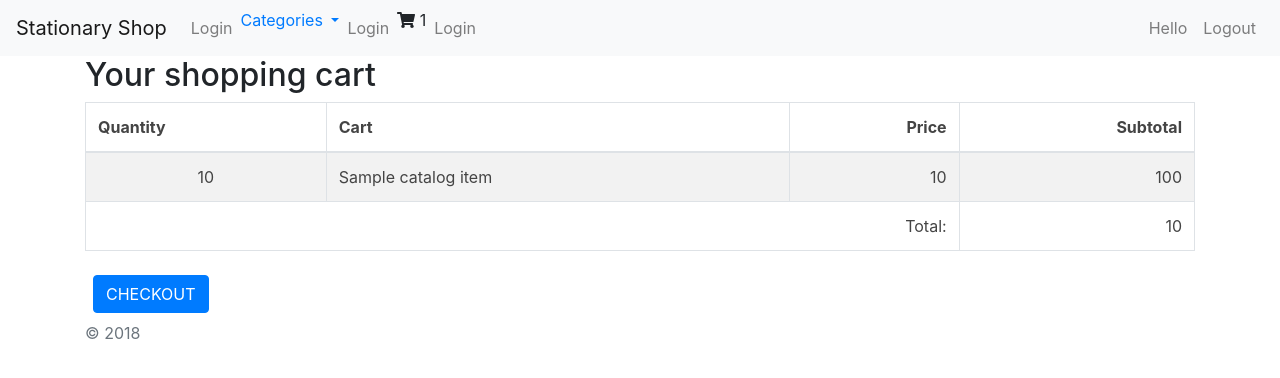
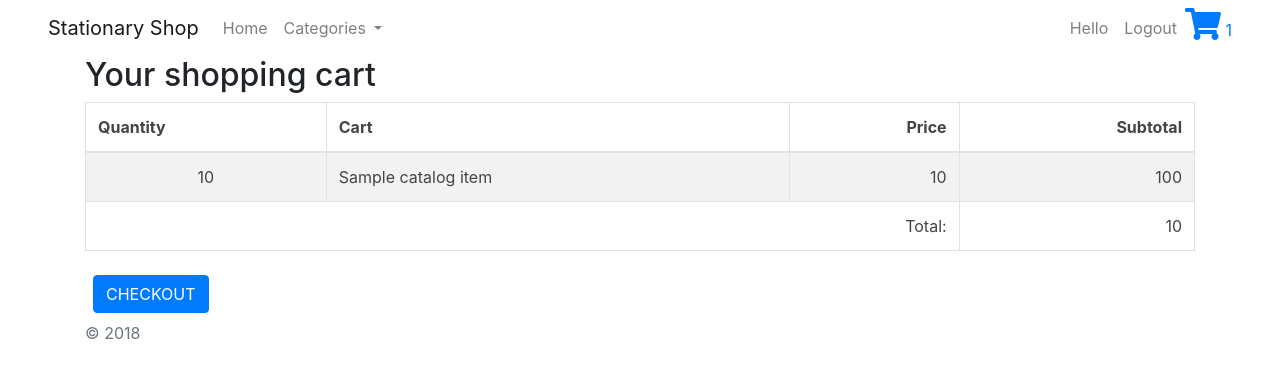
Before and after one commit to maikeulb/stationaryshop, a Python web app: template src/app/templates/cart/index.html in a window 1280 px wide. Shown: the top 378 px of the page. Run offline with Jinja, Linux system fonts and the light colour scheme; the template is opened without the code that fills it: most values are stand-ins (such as "Sample title", 1, 10 or a date in 2020); some libraries are stand-ins or nearby versions.

Commit message:
fix styles

```diff
--- a/src/app/cart/views.py
+++ b/src/app/cart/views.py
@@ -60,9 +60,10 @@
 
     categories = Category.query \
         .order_by(Category.name.desc())
+    cart_items=g.cart.cart_items,
 
     return render_template('cart/index.html',
-                            cart=g.cart,
+                            cart_items=cart_items,
                             categories=categories,
                             cart_total=cart_total)
 
--- a/src/app/catalog/views.py
+++ b/src/app/catalog/views.py
@@ -36,7 +36,6 @@
         db.session.add(g.cart)
 
 
-
 @catalog.route('/', defaults={'id': None})
 @catalog.route('/<int:id>')
 @catalog.route('/index/', defaults={'id': None})
@@ -55,8 +54,9 @@
                 .first_or_404().name
     categories = Category.query \
         .order_by(Category.name.desc())
+    cart_items=g.cart.cart_items
     return render_template('catalog/index.html',
-                            cart=g.cart,
+                            cart_items=cart_items,
                             catalog_items=catalog_items,
                             categories=categories,
                             current_category=current_category)
--- a/src/app/main/views.py
+++ b/src/app/main/views.py
@@ -55,8 +55,10 @@
     categories = Category.query \
         .order_by(Category.name.desc())
 
+    cart_items=g.cart.cart_items
+
     return render_template('main/index.html',
                             catalog_items=catalog_items,
                             categories=categories,
-                            cart=g.cart,
+                            cart_items=cart_items,
                             current_category=current_category)
--- a/src/app/order/views.py
+++ b/src/app/order/views.py
@@ -49,6 +49,7 @@
 def complete():
     categories = Category.query \
         .order_by(Category.name.desc())
+    cart_items = g.cart.cart_items
     return render_template('order/complete.html',
-                            cart=g.cart,
+                            cart_items=cart_items,
                             categories=categories)
--- /dev/null
+++ b/src/app/templates/_cart_component.html
@@ -0,0 +1,11 @@
+{% if cart_items %}
+
+    <li class="nav-item">
+      <a href="{{ url_for('cart.index') }}">
+            <i class="fas fa-shopping-cart fa-2x"></i>
+            <span id="cart-status">
+              {{ cart_items | length }}
+            </span>
+        </a>
+    </li>
+{% endif %}
--- /dev/null
+++ b/src/app/templates/_category_menu.html
@@ -0,0 +1,14 @@
+<li class="nav-item dropdown">
+  <a class="nav-link dropdown-toggle" href="{{ url_for('catalog.index')}}" id="navbarDropdown" role="button" data-toggle="dropdown" aria-haspopup="true" aria-expanded="false">
+    Categories
+  </a>
+    <div class="dropdown-menu" aria-labelledby="navbarDropdown">
+    {% for category in categories %}
+        <a href="{{ url_for('catalog.index', category_id=category.id) }}"
+          class="dropdown-item">
+          {{ category.name }}</a>
+      {% endfor %}
+      <div class="dropdown-divider"></div>
+        <a href="{{ url_for('catalog.index') }}" class="dropdown-item"> ALL </a>
+    </div>
+</li>
--- a/src/app/templates/_category_menu_component.html
+++ /dev/null
@@ -1,18 +0,0 @@
-<li class="dropdown">
-    <a href="{{ url_for('catalog.index') }}" class="dropdown-toggle"
-      data-toggle="dropdown"> Categories </a>
-
-    <ul class="dropdown-menu">
-    {% for category in categories %}
-      <li>
-        <a href="{{ url_for('catalog.index', category_id=category.id) }}"
-          class="nav-link">
-          {{ category.name }}</a>
-      </li>
-      {% endfor %}
-      <li class="divider"></li>
-      <li>
-        <a href="{{ url_for('catalog.index') }}" class="nav-link"> ALL </a>
-      </li>
-    </ul>
-</li>
--- a/src/app/templates/_navbar.html
+++ b/src/app/templates/_navbar.html
@@ -1,5 +1,6 @@
-<nav class="navbar navbar-expand-lg navbar-light bg-light">
-  <a href="{{ url_for('cart.index') }}" class="navbar-brand">Stationary Shop</a>
+<nav class="px-5 navbar navbar-expand-lg navbar-light bg-light"
+  style="background-color:#fff; color:#fff;">
+  <a href="{{ url_for('main.index') }}" class="navbar-brand">Stationary Shop</a>
    <button class="navbar-toggler" type="button" data-toggle="collapse" data-target="#navbarNav" aria-controls="navbarNav" aria-expanded="false" aria-label="Toggle navigation">
       <span class="navbar-toggler-icon"></span>
    </button>
@@ -7,16 +8,10 @@
     <ul class="navbar-nav mr-auto">
 
       <li class="nav-item">
-        <a href="{{ url_for('account.login') }}" class="nav-link">Login</a>
+        <a href="{{ url_for('main.index') }}" class="nav-link">Home</a>
       </li>
-      {% include '_category_menu_component.html' %}
-      <li class="nav-item">
-        <a href="{{ url_for('account.login') }}" class="nav-link">Login</a>
-      </li>
-      {% include '_shopping_cart_component.html' %}
-      <li class="nav-item">
-        <a href="{{ url_for('account.login') }}" class="nav-link">Login</a>
-      </li>
+
+      {% include '_category_menu.html' %}
     </ul>
 
     <ul class = "navbar-nav">
@@ -27,7 +22,6 @@
       <li class="nav-item">
         <a href="{{ url_for('account.register') }}" class="nav-link">Register</a>
       </li>
-      </div>
       {% else %}
       <li class="nav-item">
         <span><a href="#" class="nav-link">Hello {{ current_user.username }}</a></span>
@@ -35,9 +29,8 @@
       <li class="nav-item">
         <a href="{{ url_for('account.logout') }}" class="nav-link">Logout</a>
       </li>
-        </div>
-      </div>
       {% endif %}
+      {% include '_cart_component.html' %}
     </ul>
   </div>
 </nav>
--- a/src/app/templates/_shopping_cart_component.html
+++ /dev/null
@@ -1,10 +0,0 @@
-{% if cart.cart_items %}
-    <li>
-        <a>
-            <i class="fas fa-shopping-cart"></i>
-            <span id="cart-status">
-              {{ cart.cart_items | length }}
-            </span>
-        </a>
-    </li>
-{% endif %}
--- a/src/app/templates/base.html
+++ b/src/app/templates/base.html
@@ -24,6 +24,12 @@
       <link rel="stylesheet" href="https://maxcdn.bootstrapcdn.com/bootstrap/4.0.0/css/bootstrap.min.css" integrity="sha384-Gn5384xqQ1aoWXA+058RXPxPg6fy4IWvTNh0E263XmFcJlSAwiGgFAW/dAiS6JXm" crossorigin="anonymous">
       <link rel=stylesheet type=text/css href="{{ url_for('static', filename='css/app.css') }}">
     {% endif %}
+    <style>
+.bg-light {
+    background-color: #FFFFFF !important;
+    }
+    </style>
+
   </head>
   <body class="site">
 
--- a/src/app/templates/cart/index.html
+++ b/src/app/templates/cart/index.html
@@ -14,7 +14,7 @@
         </tr>
     </thead>
     <tbody>
-        {% for line in cart.cart_items %}
+        {% for line in cart_items %}
             <tr>
               <td class="text-center"> {{ line.amount }}</td>
               <td class="text-left">{{ line.catalog_item.name }}</td>
```
